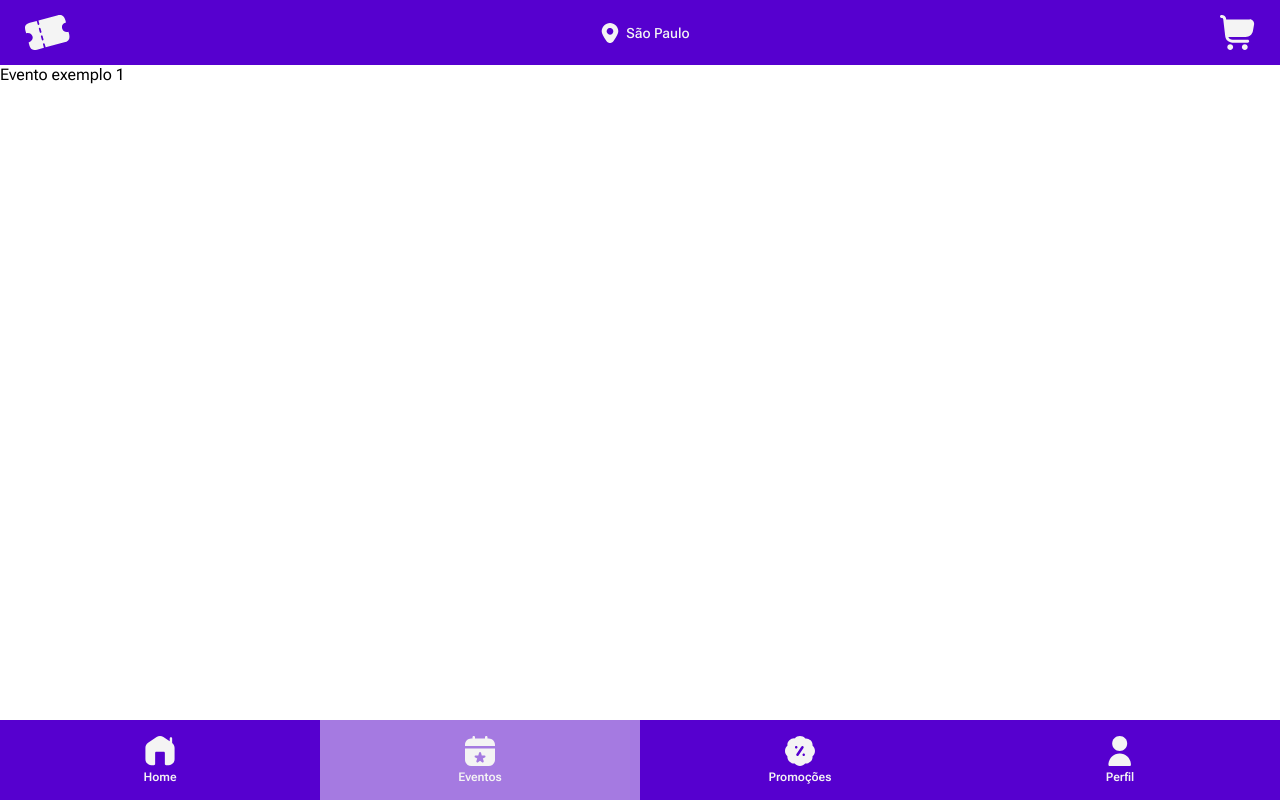
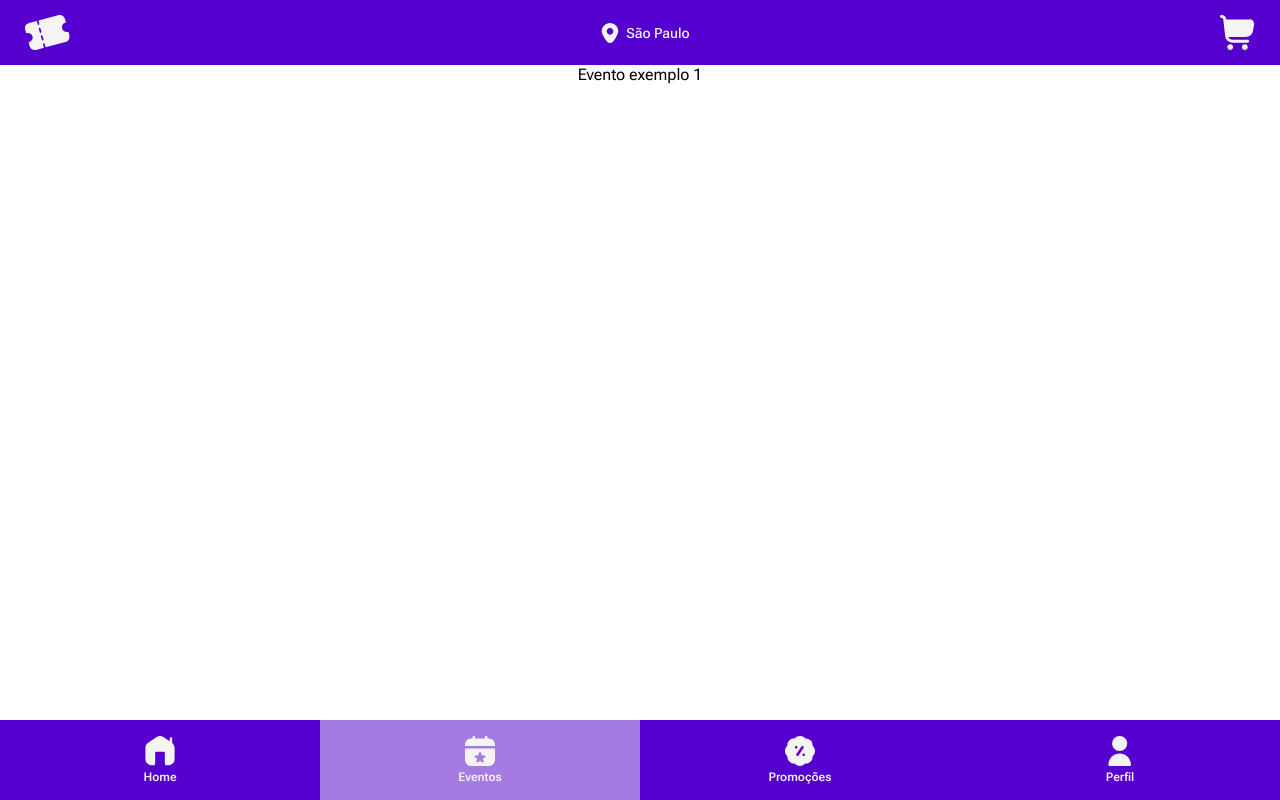
Before and after one commit to ndressaa/ticketplace-frontend, a Next.js app: page /events/1 in a window 1280 px wide. Built offline with nearby package versions, Linux system fonts and the light colour scheme; a web font is replaced by a local one.

Commit message:
página de eventos

```diff
--- a/src/app/events/styles.ts
+++ b/src/app/events/styles.ts
@@ -2,6 +2,18 @@
 
 import { styled } from 'styled-components';
 
-export const Content = styled.main`
+export const Content = styled.div`
   padding-top: 65px;
+  display: flex;
+  justify-content: center;
+  height: 765px;
 `;
+
+export const Container = styled.div`
+  width: 100%;
+  max-width: 340px;
+  display: flex;
+  flex-direction: column;
+  padding-top: 20px;
+  gap: 20px;
+`;
```
Also changed, not shown: src/app/events/page.tsx (+16 -11 lines).
